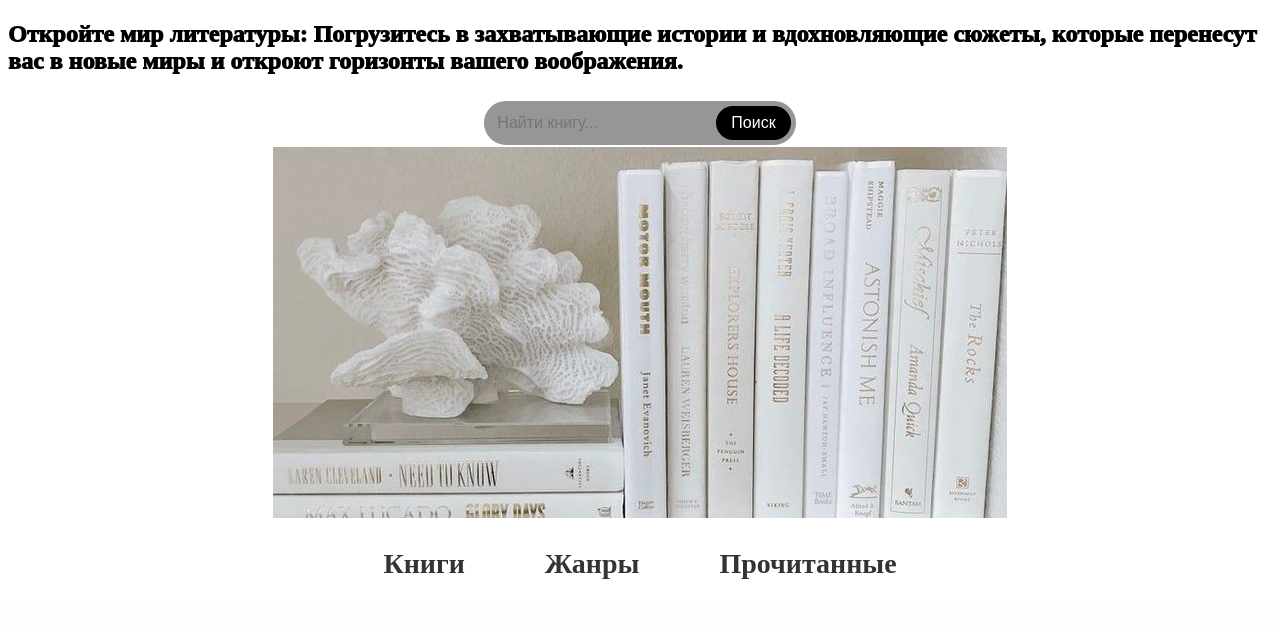
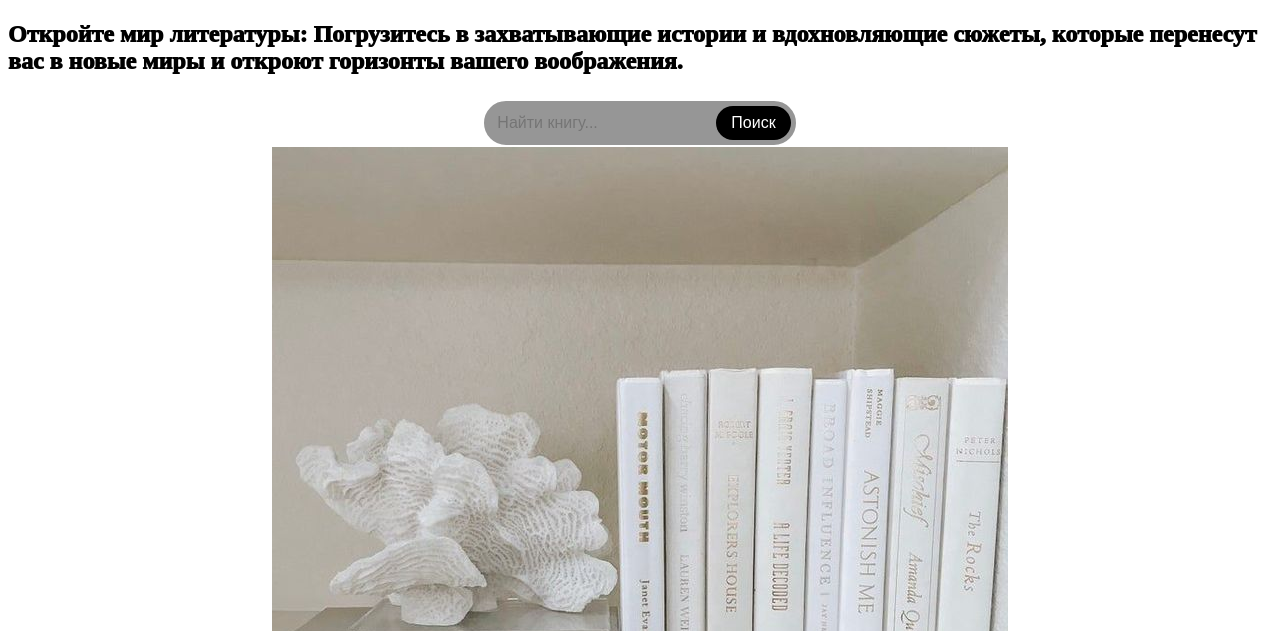
Before and after one commit to Sveta671/kursovaya, a plain HTML site: page index.html in a window 1280 px wide. Shown: the part 156-787 px from the top of the page. Drawn offline with Linux system fonts and the light colour scheme.

Commit message:
Update index.html

```diff
--- a/index.html
+++ b/index.html
@@ -41,7 +41,7 @@
   </div>
 
     <div class="image-container" style="display: flex; justify-content: center;">
-        <img src="6c198ffbc5e8e54e29cde235b9acb51c.jpg" alt="">
+        <img src="6c198ffbc5e8e54e29cde235b9acb50c.jpg" alt="">
       </div>
 
 
```
